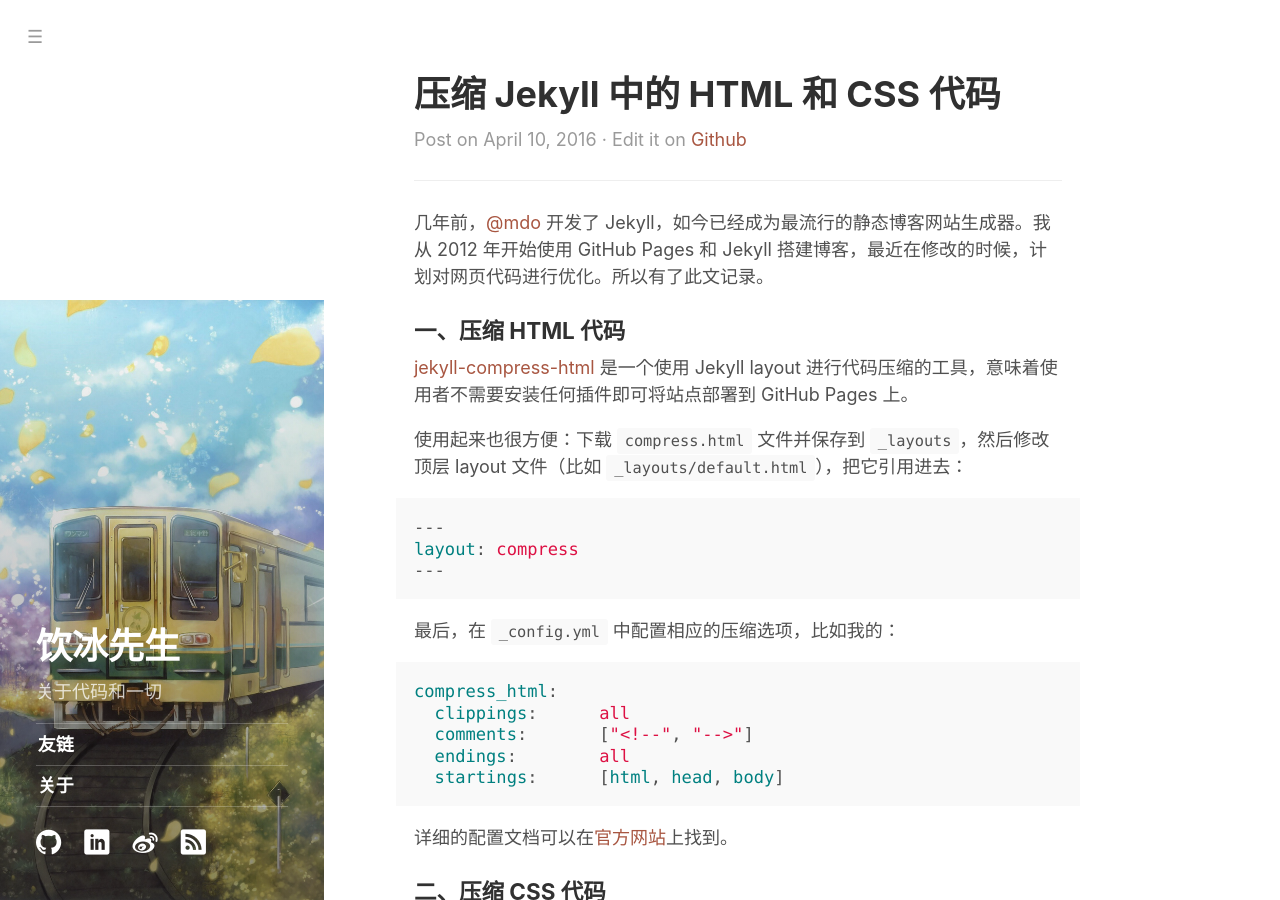
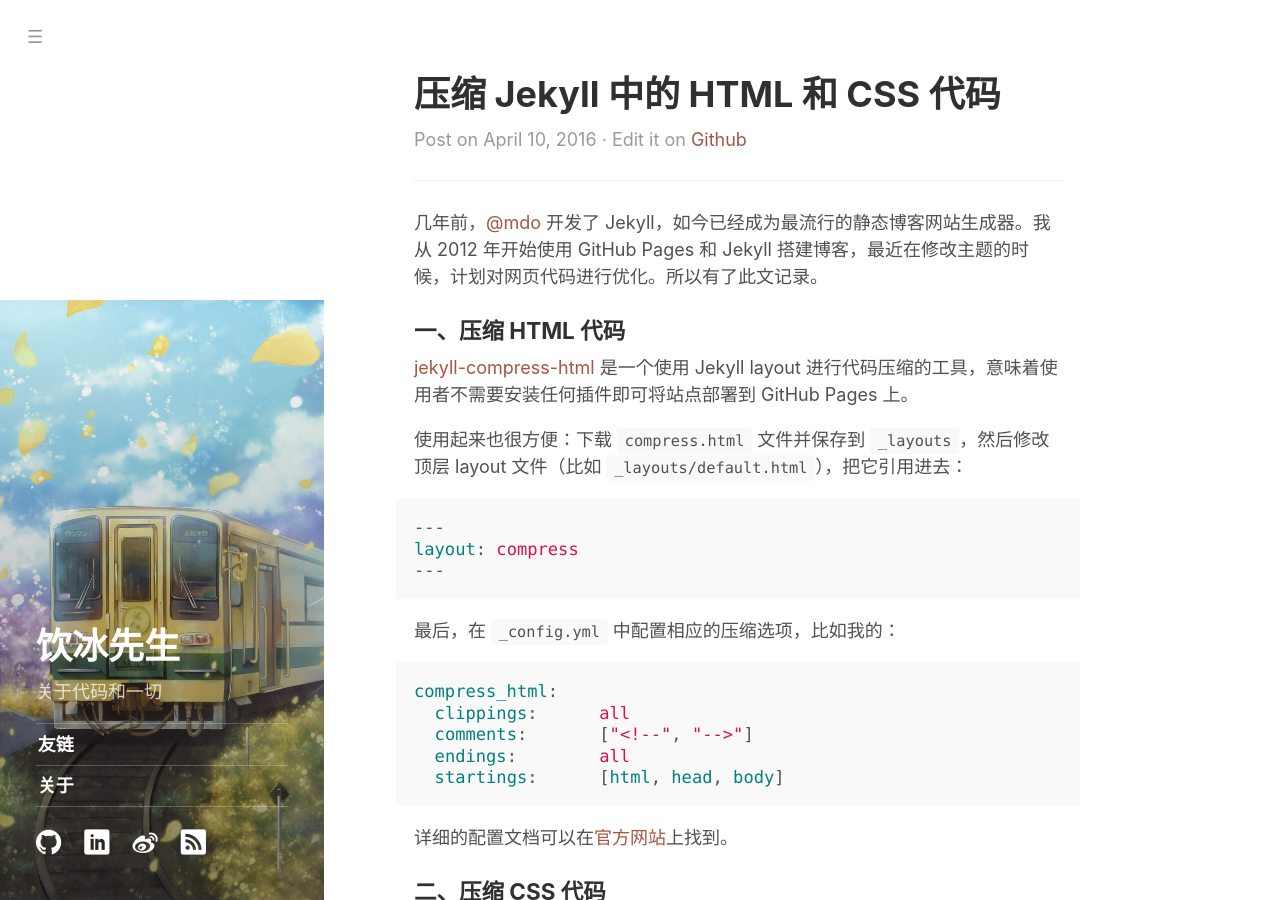
Before and after one commit to ybm/myanbin.github.io, a Jekyll site: the page built from _posts/2016-04-10-compress-html-in-jekyll.md, in a window 1280 px wide and 900 px high. Built offline with Jekyll 4.4.1, drawn with Linux system fonts in a browser that asks for light colours.

Commit message:
修改文章笔误

```diff
--- a/_posts/2016-04-10-compress-html-in-jekyll.md
+++ b/_posts/2016-04-10-compress-html-in-jekyll.md
@@ -3,7 +3,7 @@ layout: post
 title: '压缩 Jekyll 中的 HTML 和 CSS 代码'
 ---
 
-几年前，[@mdo](http://markdotto.com/) 开发了 Jekyll，如今已经成为最流行的静态博客网站生成器。我从 2012 年开始使用 GitHub Pages 和 Jekyll 搭建博客，最近在修改的时候，计划对网页代码进行优化。所以有了此文记录。
+几年前，[@mdo](http://markdotto.com/) 开发了 Jekyll，如今已经成为最流行的静态博客网站生成器。我从 2012 年开始使用 GitHub Pages 和 Jekyll 搭建博客，最近在修改主题的时候，计划对网页代码进行优化。所以有了此文记录。
 
 
 ### 一、压缩 HTML 代码
```
Also changed, not shown: _posts/2013-12-10-design-grid-system.md (+1 -1 lines), _posts/2016-03-21-developing-a-chrome-app.md (+5 -5 lines).
